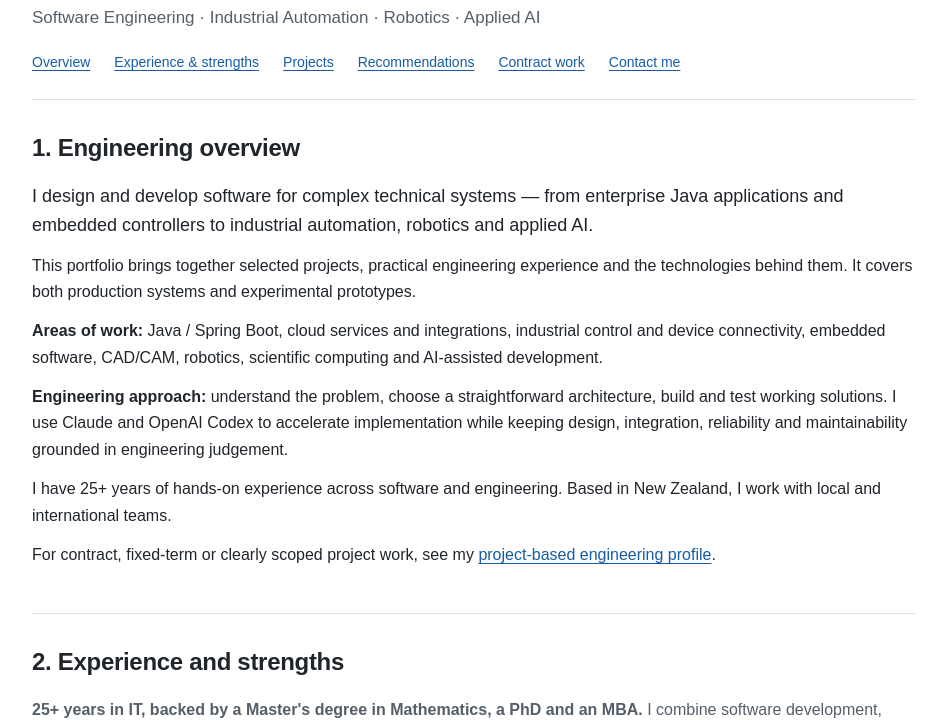
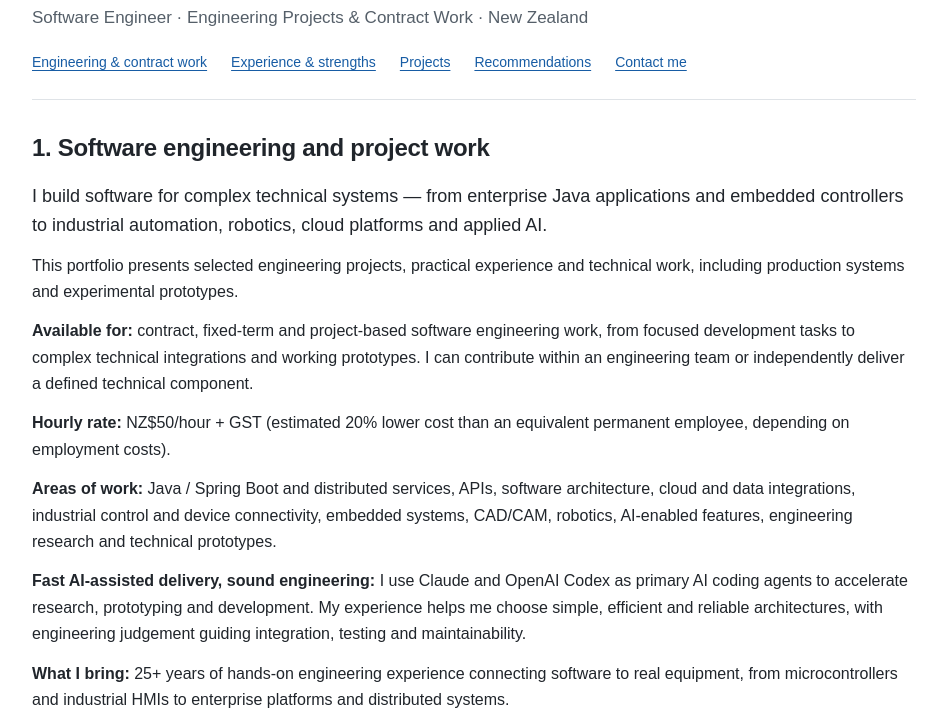
Before and after one commit to ilinic/ilinic.github.io, a plain HTML site: page index.html in a window 1280 px wide. Shown: the part 81-801 px from the top of the page, without its empty margins (166-1113 px from the left). Drawn offline with Linux system fonts and the light colour scheme.

Commit message:
Unify engineering portfolio and project-based contract profile on homepage

```diff
--- a/index.html
+++ b/index.html
@@ -3,14 +3,14 @@
 <head>
   <meta charset="utf-8">
   <meta name="viewport" content="width=device-width, initial-scale=1">
-  <meta name="description" content="Engineering portfolio: software development, Java, industrial automation, robotics, embedded systems, scientific computing and applied AI. Based in New Zealand.">
+  <meta name="description" content="Software engineer and engineering portfolio based in New Zealand. Available for contract, fixed-term and project-based work: Java, industrial automation, robotics, embedded systems, scientific software and AI. Rate NZ$50/hour + GST.">
   <meta name="theme-color" content="#ffffff">
   <link rel="canonical" href="https://ilinic.github.io/">
   <meta property="og:url" content="https://ilinic.github.io/">
-  <meta property="og:title" content="Artem Muravev — Software Engineering & Technical Projects">
-  <meta property="og:description" content="Selected engineering projects and software experience, from Java and distributed systems to industrial controllers, robotics, scientific software and AI integration.">
+  <meta property="og:title" content="Artem Muravev — Engineering Projects & Contract Work">
+  <meta property="og:description" content="Engineering projects and contract development: Java / Spring Boot, cloud integration, industrial automation, robotics, embedded systems and AI. NZ$50/hour + GST.">
   <meta property="og:type" content="website">
-  <title>Artem Muravev — Engineering Portfolio</title>
+  <title>Artem Muravev — Engineering Projects & Contract Work</title>
   <style>
     :root { color-scheme: light; --text: #20252b; --muted: #555f69; --link: #175ca4; --line: #dfe3e7; }
     * { box-sizing: border-box; }
@@ -129,8 +129,8 @@
   <div class="page">
     <header>
       <h1>Artem Muravev</h1>
-      <p class="subtitle">Software Engineering · Industrial Automation · Robotics · Applied AI</p>
-      <nav aria-label="Page sections"><a href="#services">Overview</a><a href="#experience">Experience &amp; strengths</a><a href="#projects">Projects</a><a href="#recommendations">Recommendations</a><a href="artem/">Contract work</a><button id="contact-toggle" type="button" aria-expanded="false" aria-controls="contact-panel">Contact me</button></nav>
+      <p class="subtitle">Software Engineer · Engineering Projects &amp; Contract Work · New Zealand</p>
+      <nav aria-label="Page sections"><a href="#services">Engineering &amp; contract work</a><a href="#experience">Experience &amp; strengths</a><a href="#projects">Projects</a><a href="#recommendations">Recommendations</a><button id="contact-toggle" type="button" aria-expanded="false" aria-controls="contact-panel">Contact me</button></nav>
       <div id="contact-panel" class="contact-panel" hidden>
         <div class="contact-email-row">
           <canvas id="contact-phone" width="320" height="56" role="img" aria-label="Phone number"></canvas>
@@ -145,13 +145,15 @@
 
     <main id="main">
       <section id="services" aria-labelledby="services-title">
-        <h2 id="services-title">1. Engineering overview</h2>
-        <p class="lead">I design and develop software for complex technical systems — from enterprise Java applications and embedded controllers to industrial automation, robotics and applied AI.</p>
-        <p>This portfolio brings together selected projects, practical engineering experience and the technologies behind them. It covers both production systems and experimental prototypes.</p>
-        <p><strong>Areas of work:</strong> Java / Spring Boot, cloud services and integrations, industrial control and device connectivity, embedded software, CAD/CAM, robotics, scientific computing and AI-assisted development.</p>
-        <p><strong>Engineering approach:</strong> understand the problem, choose a straightforward architecture, build and test working solutions. I use Claude and OpenAI Codex to accelerate implementation while keeping design, integration, reliability and maintainability grounded in engineering judgement.</p>
-        <p>I have 25+ years of hands-on experience across software and engineering. Based in New Zealand, I work with local and international teams.</p>
-        <p>For contract, fixed-term or clearly scoped project work, see my <a href="artem/">project-based engineering profile</a>.</p>
+        <h2 id="services-title">1. Software engineering and project work</h2>
+        <p class="lead">I build software for complex technical systems — from enterprise Java applications and embedded controllers to industrial automation, robotics, cloud platforms and applied AI.</p>
+        <p>This portfolio presents selected engineering projects, practical experience and technical work, including production systems and experimental prototypes.</p>
+        <p><strong>Available for:</strong> contract, fixed-term and project-based software engineering work, from focused development tasks to complex technical integrations and working prototypes. I can contribute within an engineering team or independently deliver a defined technical component.</p>
+        <p><strong>Hourly rate:</strong> NZ$50/hour + GST (estimated 20% lower cost than an equivalent permanent employee, depending on employment costs).</p>
+        <p><strong>Areas of work:</strong> Java / Spring Boot and distributed services, APIs, software architecture, cloud and data integrations, industrial control and device connectivity, embedded systems, CAD/CAM, robotics, AI-enabled features, engineering research and technical prototypes.</p>
+        <p><strong>Fast AI-assisted delivery, sound engineering:</strong> I use Claude and OpenAI Codex as primary AI coding agents to accelerate research, prototyping and development. My experience helps me choose simple, efficient and reliable architectures, with engineering judgement guiding integration, testing and maintainability.</p>
+        <p><strong>What I bring:</strong> 25+ years of hands-on engineering experience connecting software to real equipment, from microcontrollers and industrial HMIs to enterprise platforms and distributed systems.</p>
+        <p>Based in New Zealand and a New Zealand resident. Available for local and international projects, including remote collaboration and flexible hybrid engagements where practical.</p>
       </section>
 
       <section id="experience" aria-labelledby="experience-title">
@@ -204,7 +206,7 @@
         <div class="experience-part">
           <h3>Understanding the business and delivering the product</h3>
           <p>My experience includes architecture, requirements and specification design, team leadership, project management and IT sales. I understand the work on both sides of a project: clarifying what a customer needs, choosing a practical solution, planning delivery and communicating technical decisions.</p>
-          <p>My strength is understanding software architecture, core engineering principles and recurring solutions to IT problems. This helps me assess unfamiliar technologies, learn what a project requires and use modern AI tools to implement an appropriate solution.</p>
+          <p>My strength is understanding software architecture, core engineering principles and recurring solutions to IT problems. This breadth helps me guide Claude and Codex efficiently, select straightforward designs instead of unnecessary complexity, and deliver maintainable, reliable solutions without sacrificing development speed.</p>
         </div>
 
         <div class="experience-part">
```
